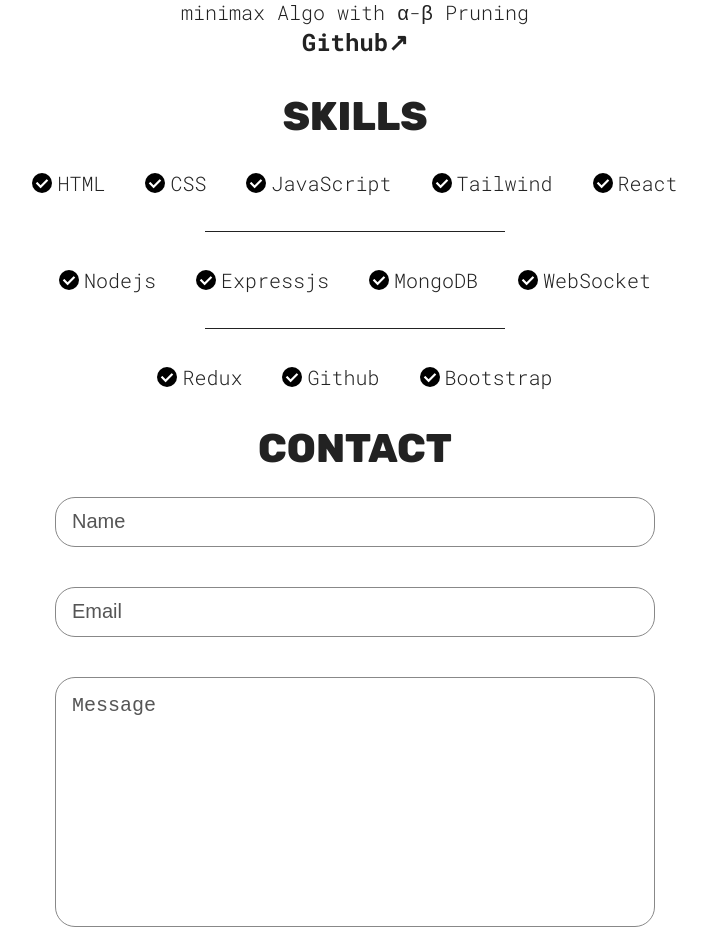
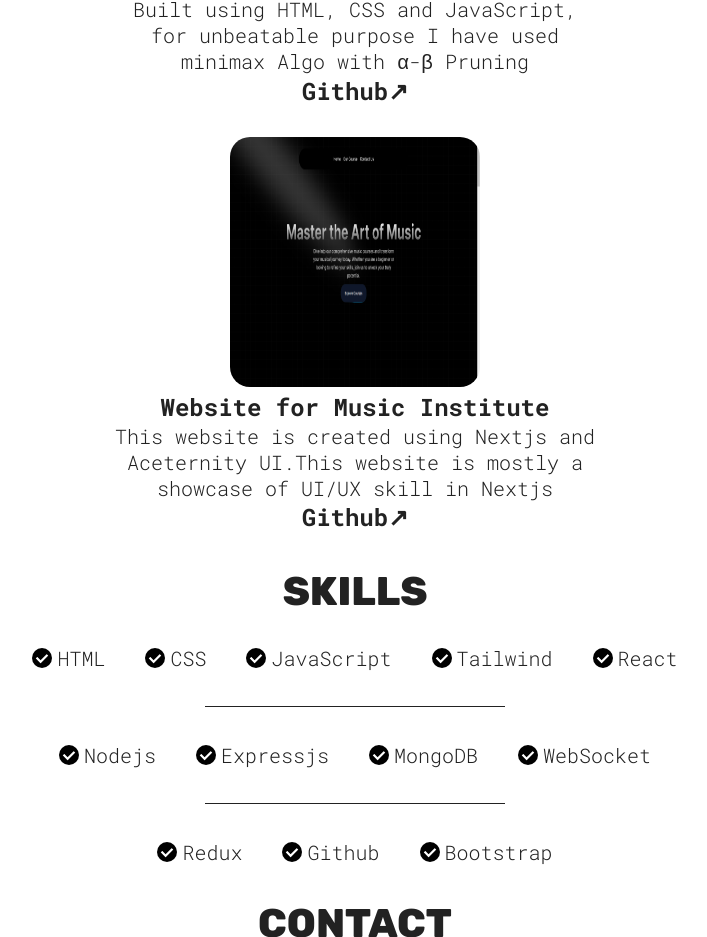
Before and after one commit to vermagaur851/portfolio, a React (Vite) app: page / in a window 1280 px wide. Shown: the part 1162-2099 px from the top of the page, without its empty margins (285-992 px from the left). Built offline with nearby package versions, Linux system fonts and the light colour scheme.

Commit message:
update 2

```diff
--- a/src/common/ProjectCard.jsx
+++ b/src/common/ProjectCard.jsx
@@ -1,10 +1,11 @@
 import React from "react";
+import './projectCard.css'
 
 function ProjectCard({ src, lnk, heading, description, git }) {
   return (
     <div>
       <a href={lnk} target="_blank">
-        <img src={src} alt="" />
+        <img className="yeti" src={src} alt="" />
       </a>
       <h3>{heading}</h3>
       <p>{description}</p>
--- /dev/null
+++ b/src/common/projectCard.css
@@ -0,0 +1,4 @@
+.yeti{
+    height: 250px;
+    width: 250px;
+}
--- a/src/section/contact/contact.jsx
+++ b/src/section/contact/contact.jsx
@@ -82,7 +82,7 @@ function Contact() {
             value={message}
           ></textarea>
         </div>
-        <input readOnly={wait} type="submit" value="Submit" className="hover btn" />
+        <input readOnly={wait} type="submit" value="Submit"  className="hover btn" />
       </form>
       <ToastContainer/>
     </section>
--- a/src/section/projects/projects.jsx
+++ b/src/section/projects/projects.jsx
@@ -1,6 +1,8 @@
 import styles from "./projects.module.css";
 import Tictactoe from "../../assets/tictactoe.webp";
+import Music_Institute from '../../assets/music institute.png'
 import ProjectCard from "../../common/ProjectCard";
+
 
 function Projects() {
   return (
@@ -14,6 +16,13 @@ function Projects() {
           description={`Built using HTML, CSS and JavaScript, for unbeatable purpose I have used minimax Algo with α-β Pruning`}
           git={"https://github.com/vermagaur851/tic-tac-toe-game"}
         />
+        <ProjectCard
+          src={Music_Institute}
+          lnk={"https://music-app-rose-zeta.vercel.app/"}
+          heading={"Website for Music Institute"}
+          description={"This website is created using Nextjs and Aceternity UI.This website is mostly a showcase of UI/UX skill in Nextjs"}
+          git={"https://github.com/vermagaur851/music-app"}
+        />
       </div>
     </section>
   );
```
Also changed, not shown: src/assets/music institute.png (added).
